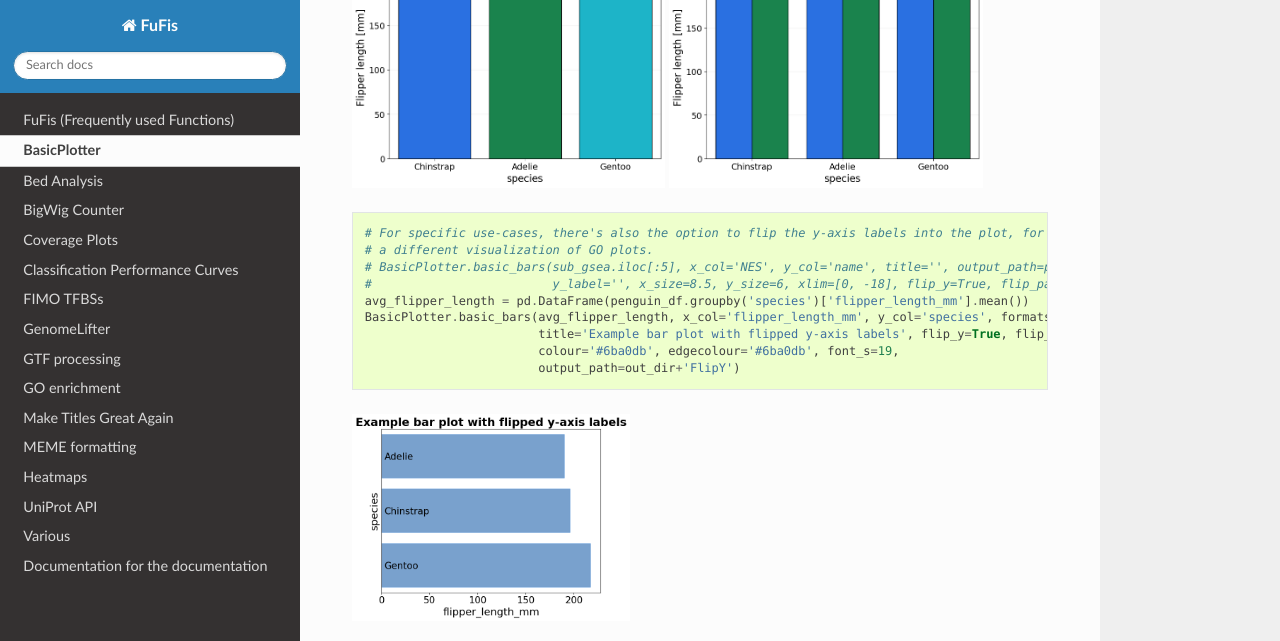
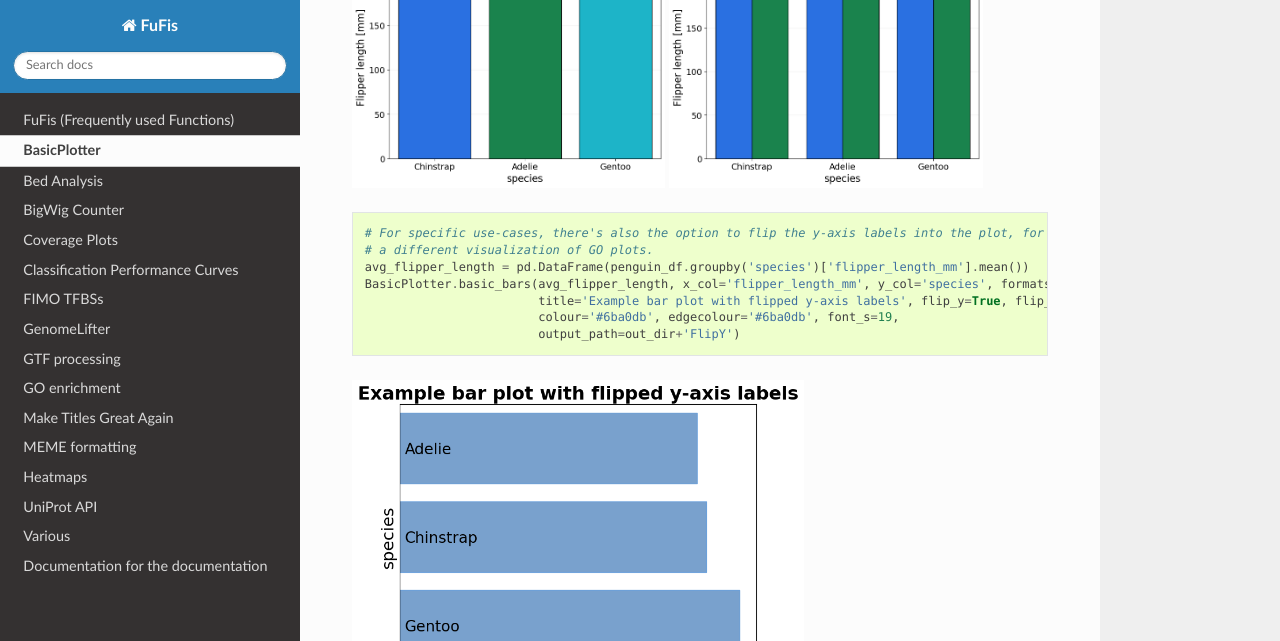
Before and after one commit to DennisHeck/FuFis, a Sphinx documentation site: the page built from docs/BasicPlotter_formatted.rst, in a window 1280 px wide and 900 px high, scrolled down 1127 px, cut to the strip 0-641 px from the top of the window. Built offline with Sphinx 7.4.7 and the Read the Docs theme 3.1.0, drawn with Linux system fonts in a browser that asks for light colours; pages that are not in the unit, such as notebooks, are missing from menus.

Commit message:
adjust docu formatting

```diff
--- a/docs/BasicPlotter.rst
+++ b/docs/BasicPlotter.rst
@@ -35,7 +35,7 @@ penguins are great.
     *BasicPlotter.basic_bars2*
 
 .. image:: gallery/FlipYflipper_length_mm_species_Bars.png
-  :width: 40%
+  :width: 65%
 
 .. .--------------------------------------------------------------------------------------------------------------------
 .. basic_stacked_bars
--- a/docs/ClassificationPerformanceCurves.rst
+++ b/docs/ClassificationPerformanceCurves.rst
@@ -19,10 +19,10 @@ the curve.
 |pic3|
 
 .. |pic1| image:: gallery/GentooClassification_roc.png
-   :width: 50%
+   :width: 45%
 
 .. |pic2| image:: gallery/GentooClassification_pr.png
-   :width: 50%
+   :width: 45%
 
 .. |pic3| image:: gallery/GentooClassification_pr_ColouredbyThreshold.png
    :width: 50%
--- a/docs/GalleryGenerator.py
+++ b/docs/GalleryGenerator.py
@@ -402,8 +402,6 @@ BasicPlotter.basic_bars(avg_flipper_length_sex, x_col='species', y_col='flipper_
 # ***BasicPlotter.basic_bars2
 # For specific use-cases, there's also the option to flip the y-axis labels into the plot, for example to have
 # a different visualization of GO plots.
-# BasicPlotter.basic_bars(sub_gsea.iloc[:5], x_col='NES', y_col='name', title='', output_path=plot_out+"GSEASTDInteractionsAcrossSamples",
-#                         y_label='', x_size=8.5, y_size=6, xlim=[0, -18], flip_y=True, flip_pad=-6, colour='#6ba0db', edgecolour='#6ba0db', font_s=19)
 avg_flipper_length = pd.DataFrame(penguin_df.groupby('species')['flipper_length_mm'].mean())
 BasicPlotter.basic_bars(avg_flipper_length, x_col='flipper_length_mm', y_col='species', formats=['png'],
                         title='Example bar plot with flipped y-axis labels', flip_y=True, flip_pad=-6,
```
